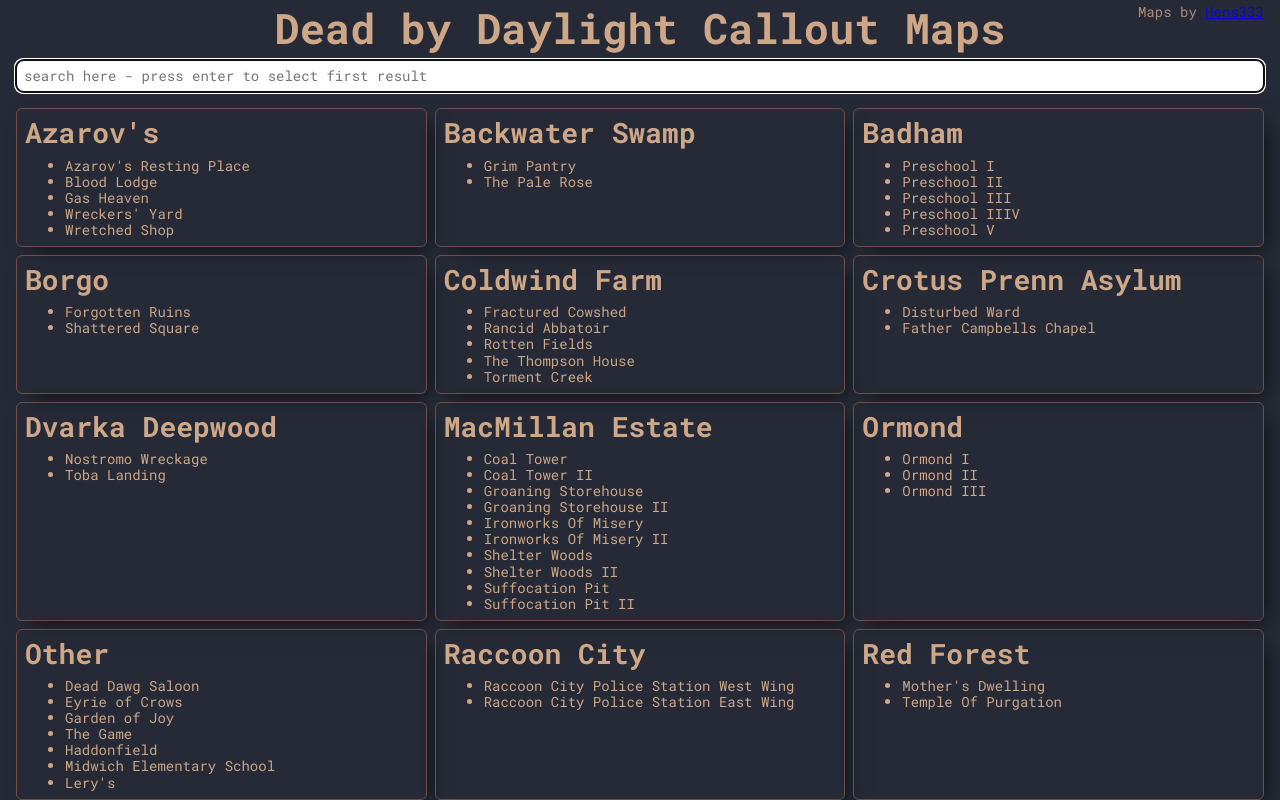
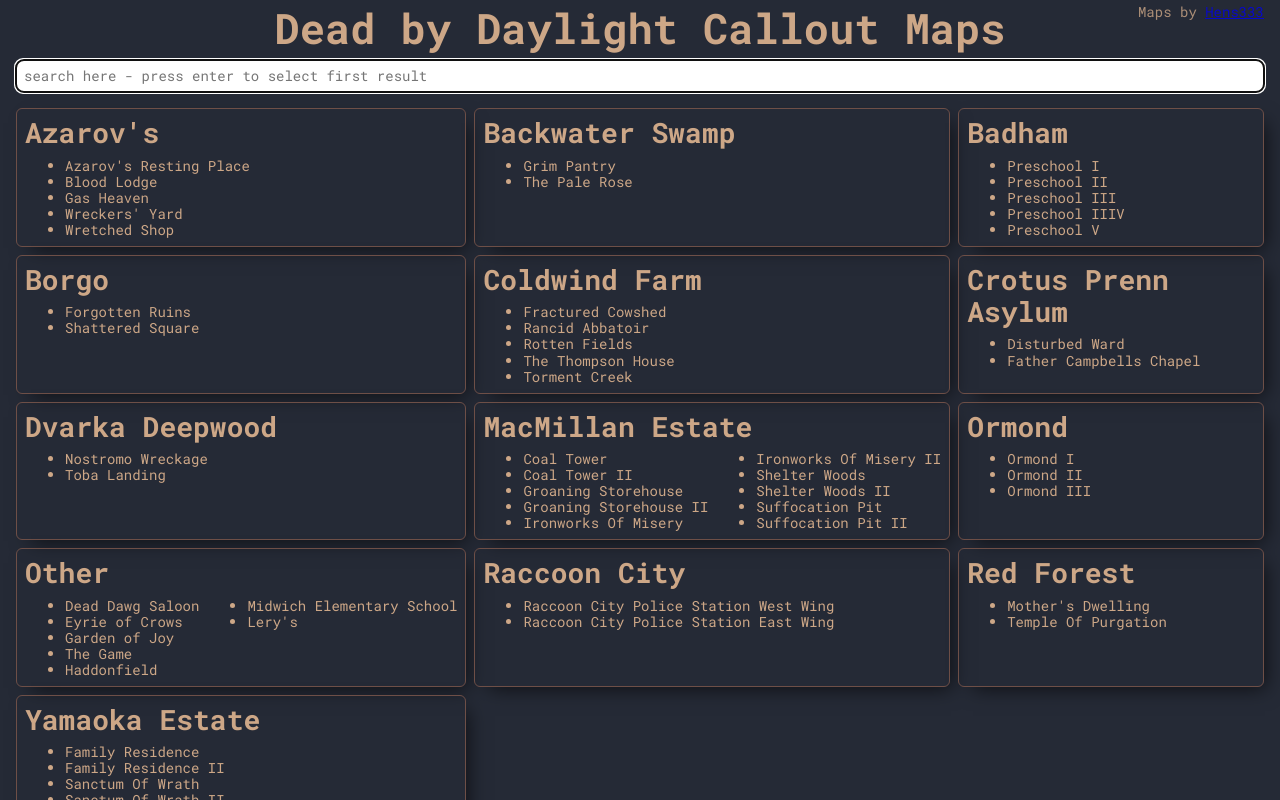
Before and after one commit to MagerlinC/DBDMaps, a React (Create React App) app: page / in a window 1280 px wide. Built offline with nearby package versions, Linux system fonts and the light colour scheme.

Commit message:
fix: layout for large realms

```diff
--- a/src/components/MapComponent.tsx
+++ b/src/components/MapComponent.tsx
@@ -14,23 +14,35 @@
     gap: ${theme.spacing.medium};
     .map-entry {
       cursor: pointer;
+      white-space: nowrap;
       &:hover {
         text-decoration: underline;
       }
     }
   `}
 `;
+
+const MapListWrapper = styled.div`
+  ${({ theme }) => css`
+    display: flex;
+    flex-direction: row;
+    gap: ${theme.spacing.medium};
+  `}
+`;
+
 type MapProps = {
   maps: DBDMap[];
   realmName: string;
   showMap: (map: DBDMap) => void;
 };
 const RealmComponent: React.FC<MapProps> = ({ maps, realmName, showMap }) => {
+  const [first5, rest] = [maps.slice(0, 5), maps.slice(5)];
   return (
     <RealmWrapper>
       <TextComponent variant={TextVariant.HEADER}>{realmName}</TextComponent>
+      <MapListWrapper>
         <ul>
-        {maps.map((map) => (
+          {first5.map((map) => (
             <li
               className={"map-entry"}
               key={map.names[0]}
@@ -40,6 +52,18 @@
             </li>
           ))}
         </ul>
+        <ul>
+          {rest.map((map) => (
+            <li
+              className={"map-entry"}
+              key={map.names[0]}
+              onClick={() => showMap(map)}
+            >
+              {map.names[0]}
+            </li>
+          ))}
+        </ul>
+      </MapListWrapper>
     </RealmWrapper>
   );
 };
```
Lines whose indentation alone changed are shown as unchanged.
